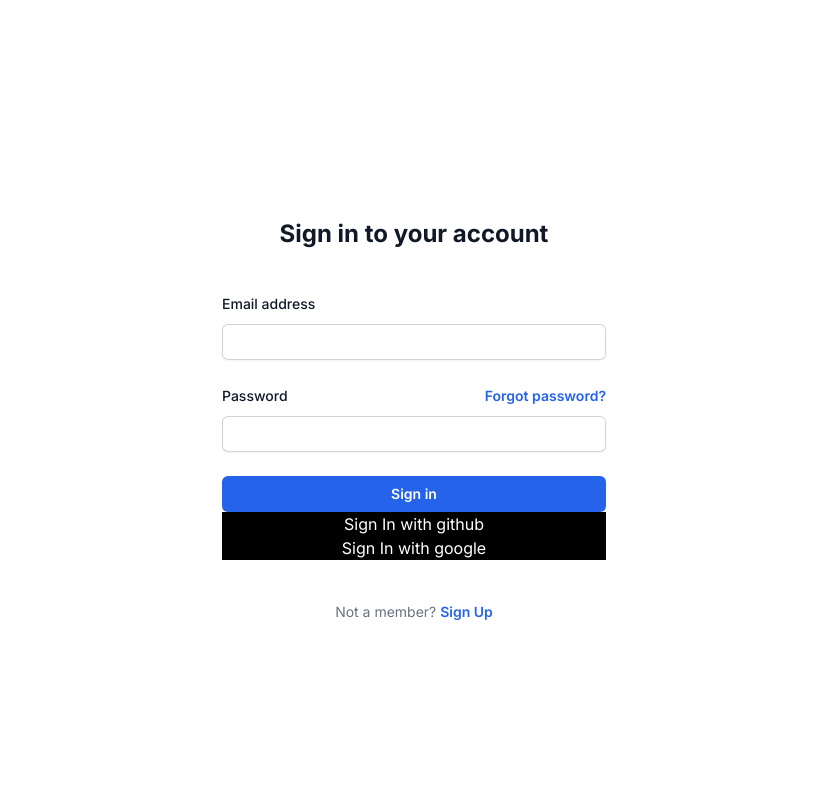
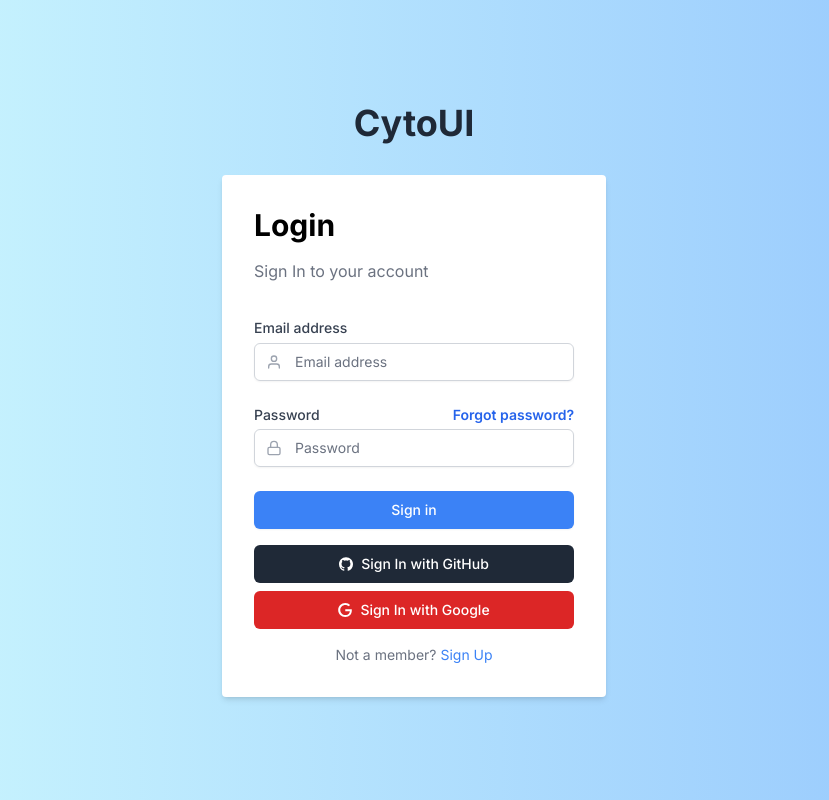
Before and after one commit to tusharbhatia2002/cytoUI_T, a Next.js app in the folder Cyto_demo/: page /login in a window 1280 px wide. Shown: the whole page, without its empty margins (226-1055 px from the left). Built offline with nearby package versions, Linux system fonts and the light colour scheme; no server answers.

Commit message:
UI changes for login

```diff
--- a/Cyto_demo/app/(site)/login/page.jsx
+++ b/Cyto_demo/app/(site)/login/page.jsx
@@ -4,8 +4,8 @@ import { useState, useEffect } from "react"
 import { signIn, useSession } from 'next-auth/react'
 import { toast } from "react-hot-toast"
 import { useRouter } from "next/navigation"
-
-
+import { FiUser, FiLock } from "react-icons/fi";
+import { SiGithub, SiGoogle } from "react-icons/si";
 
 export default function Login() {
   const session = useSession();
@@ -35,21 +35,24 @@ export default function Login() {
   };
 
   return (
-    <>
-      <div className="flex min-h-screen flex-col justify-center px-6 py-12 lg:px-8 bg-white">
-        <div className="sm:mx-auto sm:w-full sm:max-w-sm">
-          <h2 className="mt-10 text-center text-2xl font-bold leading-9 text-gray-900">
-            Sign in to your account
-          </h2>
-        </div>
+    <div className="bg-gradient-to-r from-cyan-100 to-blue-300 min-h-screen flex items-center justify-center">
+      <div className="flex flex-col items-center justify-center min-h-screen">
+        <a href="/" className="text-4xl font-bold text-gray-800 mb-8">
+          CytoUI
+        </a>
+        <div className="bg-white p-8 rounded shadow-md w-96">
+          <h1 className="text-3xl font-bold mb-4">Login</h1>
+          <p className="text-gray-500 mb-8">Sign In to your account</p>
 
-        <div className="mt-10 sm:mx-auto sm:w-full sm:max-w-sm">
           <form className="space-y-6" onSubmit={loginUser}>
-            <div>
-              <label htmlFor="email" className="block text-sm font-medium leading-6 text-gray-900">
+            <div className="mb-6">
+              <label htmlFor="email" className="text-sm font-medium text-gray-700">
                 Email address
               </label>
-              <div className="mt-2">
+              <div className="mt-1 relative rounded-md shadow-sm">
+                <div className="absolute inset-y-0 left-0 pl-3 flex items-center pointer-events-none">
+                  <FiUser className="text-gray-400" />
+                </div>
                 <input
                   id="email"
                   name="email"
@@ -58,14 +61,15 @@ export default function Login() {
                   value={data.email}
                   onChange={(e) => setData({ ...data, email: e.target.value })}
                   required
-                  className="block w-full rounded-md border-0 py-1.5 text-gray-900 shadow-sm ring-1 ring-inset ring-gray-300 placeholder:text-gray-400 focus:ring-2 focus:ring-inset focus:ring-blue-600 sm:text-sm sm:leading-6"
+                  className="focus:ring-blue-500 focus:border-blue-500 block w-full pl-10 pr-3 py-2 text-black sm:text-sm border-gray-300 rounded-md"
+                  placeholder="Email address"
                 />
               </div>
             </div>
 
-            <div>
+            <div className="mb-6">
               <div className="flex items-center justify-between">
-                <label htmlFor="password" className="block text-sm font-medium leading-6 text-gray-900">
+                <label htmlFor="password" className="text-sm font-medium text-gray-700">
                   Password
                 </label>
                 <div className="text-sm">
@@ -74,7 +78,10 @@ export default function Login() {
                   </a>
                 </div>
               </div>
-              <div className="mt-2">
+              <div className="mt-1 relative rounded-md shadow-sm">
+                <div className="absolute inset-y-0 left-0 pl-3 flex items-center pointer-events-none">
+                  <FiLock className="text-gray-400" />
+                </div>
                 <input
                   id="password"
                   name="password"
@@ -83,7 +90,8 @@ export default function Login() {
                   required
                   value={data.password}
                   onChange={(e) => setData({ ...data, password: e.target.value })}
-                  className="block w-full rounded-md border-0 py-1.5 text-gray-900 shadow-sm ring-1 ring-inset ring-gray-300 placeholder:text-gray-400 focus:ring-2 focus:ring-inset focus:ring-blue-600 sm:text-sm sm:leading-6"
+                  className="focus:ring-blue-500 focus:border-blue-500 block w-full pl-10 pr-3 py-2 text-black sm:text-sm border-gray-300 rounded-md"
+                  placeholder="Password"
                 />
               </div>
             </div>
@@ -91,25 +99,30 @@ export default function Login() {
             <div>
               <button
                 type="submit"
-                className="flex w-full justify-center rounded-md bg-blue-600 px-3 py-1.5 text-sm font-semibold leading-6 text-white shadow-sm hover:bg-blue-500 focus-visible:outline focus-visible:outline-2 focus-visible:outline-offset-2 focus-visible:outline-blue-600"
+                className="w-full flex justify-center py-2 px-4 border border-transparent rounded-md shadow-sm text-sm font-medium text-white bg-blue-500 hover:bg-blue-600 focus:outline-none focus:ring-2 focus:ring-offset-2 focus:ring-blue-500"
               >
                 Sign in
               </button>
             </div>
 
           </form>
-          <button onClick={() => signIn('github')} className="bg-black text-white w-full">Sign In with github</button>
-          <button onClick={()=>signIn('google')} className="bg-black text-white w-full">Sign In with google</button>
+          <button onClick={() => signIn('github')} className="flex items-center justify-center w-full mt-4 py-2 px-4 border border-transparent rounded-md text-sm font-medium text-white bg-gray-800 hover:bg-gray-700 focus:outline-none focus:ring-2 focus:ring-offset-2 focus:ring-gray-800">
+            <SiGithub className="mr-2" />
+            Sign In with GitHub
+          </button>
+          <button onClick={() => signIn('google')} className="flex items-center justify-center w-full mt-2 py-2 px-4 border border-transparent rounded-md text-sm font-medium text-white bg-red-600 hover:bg-red-500 focus:outline-none focus:ring-2 focus:ring-offset-2 focus:ring-red-600">
+            <SiGoogle className="mr-2" />
+            Sign In with Google
+          </button>
 
-
-          <p className="mt-10 text-center text-sm text-gray-500">
+          <p className="text-gray-500 mt-4 text-sm text-center">
             Not a member?{' '}
-            <a href="/register" className="font-semibold leading-6 text-blue-600 hover:text-blue-500">
+            <a href="/register" className="text-blue-500 hover:underline">
               Sign Up
             </a>
           </p>
         </div>
       </div>
-    </>
+    </div>
   );
 }
--- a/Cyto_demo/app/dashboard/page.jsx
+++ b/Cyto_demo/app/dashboard/page.jsx
@@ -1,4 +1,4 @@
-'use client'
+"use client"
 import { useSession, signOut } from 'next-auth/react';
 import { useEffect } from 'react';
 import { FaHome, FaFileAlt, FaUsers, FaCog, FaSignOutAlt } from 'react-icons/fa';
@@ -146,5 +146,3 @@ export default function Dashboard() {
     </div>
   );
 }
-
-export const getServerSideProps = auth;
--- /dev/null
+++ b/package.json
@@ -0,0 +1,5 @@
+{
+  "dependencies": {
+    "bcrypt": "^5.1.0"
+  }
+}
```
Also changed, not shown: 1 other file (tests, documents, lock files or other folders).
